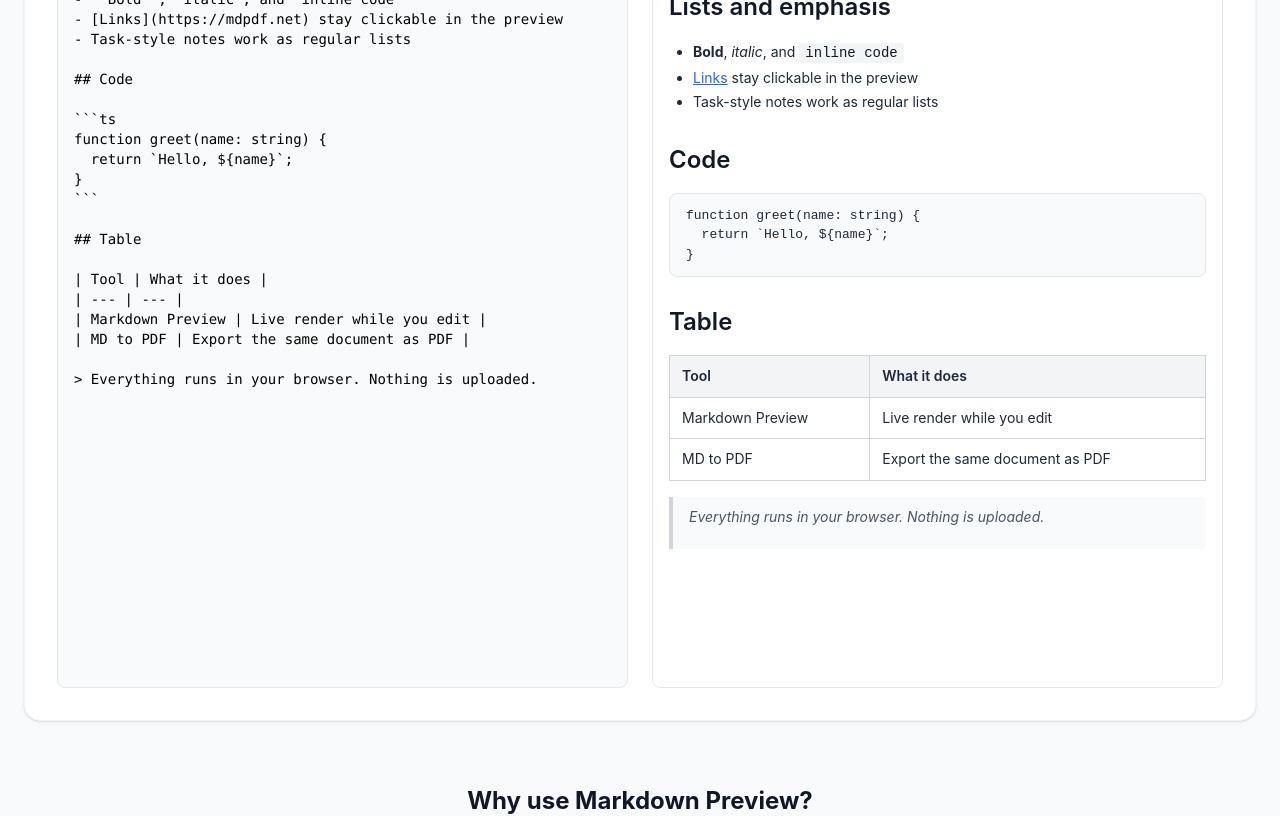
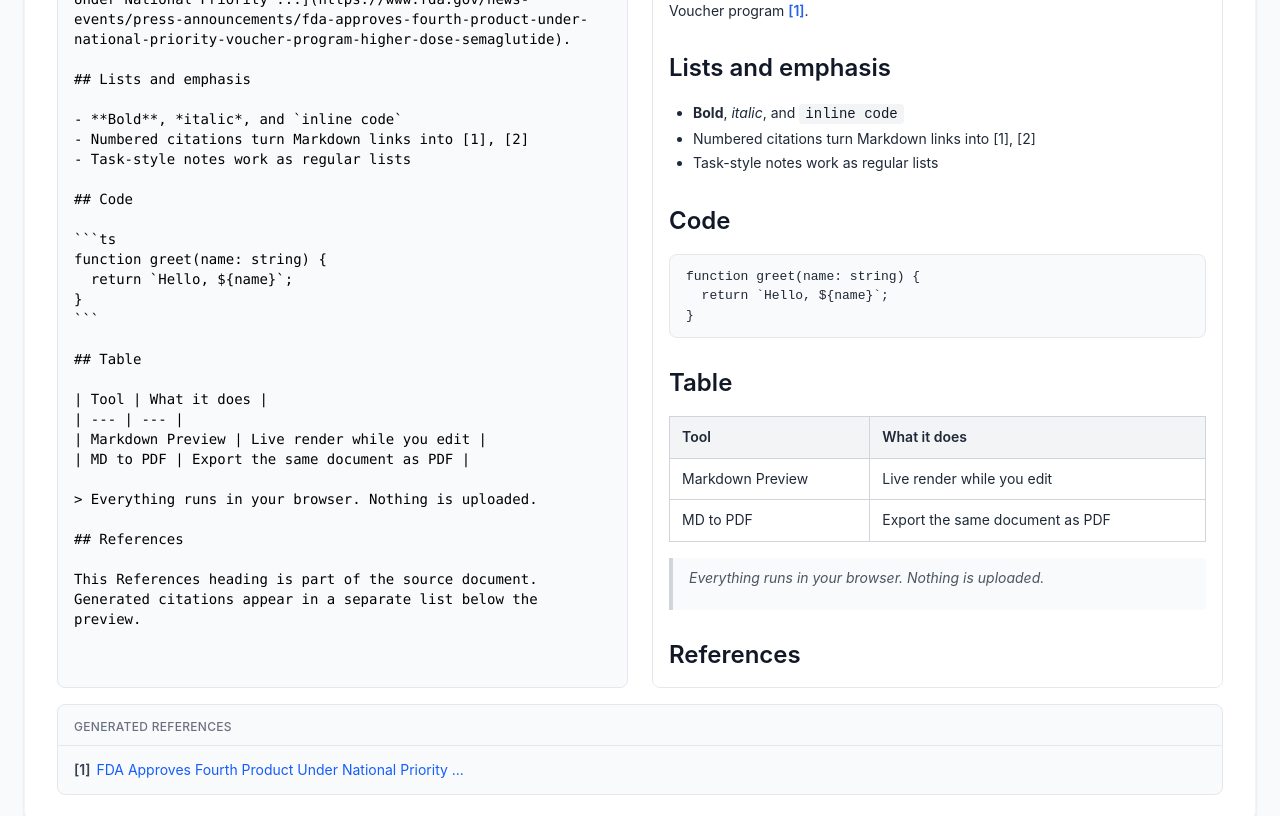
Before and after one commit to fishisnow/mdpdf, a Next.js app: page /markdown-preview in a window 1280 px wide. Shown: the part 580-1396 px from the top of the page. Built offline with nearby package versions, Linux system fonts and the light colour scheme.

Commit message:
refactor: 优化引用展示

```diff
--- a/app/globals.css
+++ b/app/globals.css
@@ -125,6 +125,16 @@
   color: rgb(29 78 216);
 }
 
+.markdown-preview a.md-cite {
+  font-weight: 600;
+  text-decoration: none;
+  white-space: nowrap;
+}
+
+.markdown-preview a.md-cite:hover {
+  text-decoration: underline;
+}
+
 .print-document {
   width: 100%;
   max-width: 840px;
--- a/app/markdown-preview/page.tsx
+++ b/app/markdown-preview/page.tsx
@@ -6,6 +6,7 @@ import Link from "next/link";
 import ViewModeToggle, { type ResultViewMode } from "@/components/ViewModeToggle";
 import MoreTools from "@/components/MoreTools";
 import { trackEvent } from "@/lib/analytics";
+import type { MarkdownCitation } from "@/lib/markdown-citations";
 import { downloadTextFile, workspacePaneHeight } from "@/lib/tools";
 
 const MarkdownHtmlPreview = dynamic(() => import("@/components/MarkdownHtmlPreview"), {
@@ -21,10 +22,12 @@ const DEFAULT_MARKDOWN = `# Markdown Preview
 
 Write on the left. The rendered document updates as you type.
 
+The FDA approved a higher-dose semaglutide product under the National Priority Voucher program [FDA Approves Fourth Product Under National Priority ...](https://www.fda.gov/news-events/press-announcements/fda-approves-fourth-product-under-national-priority-voucher-program-higher-dose-semaglutide).
+
 ## Lists and emphasis
 
 - **Bold**, *italic*, and \`inline code\`
-- [Links](https://mdpdf.net) stay clickable in the preview
+- Numbered citations turn Markdown links into [1], [2]
 - Task-style notes work as regular lists
 
 ## Code
@@ -43,6 +46,10 @@ function greet(name: string) {
 | MD to PDF | Export the same document as PDF |
 
 > Everything runs in your browser. Nothing is uploaded.
+
+## References
+
+This References heading is part of the source document. Generated citations appear in a separate list below the preview.
 `;
 
 const PREVIEW_CLASS =
@@ -63,7 +70,7 @@ const faqs = [
   },
   {
     question: "Which Markdown features are supported?",
-    answer: "GitHub-flavored Markdown is supported, including headings, lists, tables, code blocks, and blockquotes.",
+    answer: "GitHub-flavored Markdown is supported, including headings, lists, tables, code blocks, and blockquotes. With Numbered citations on, [title](url) links render as [1], [2]. Generated references appear in a separate list below the preview, so any References already in the source stay in the document.",
   },
 ] as const;
 
@@ -73,6 +80,8 @@ export default function MarkdownPreviewPage() {
   const [copyState, setCopyState] = useState<"idle" | "copied">("idle");
   const [isFullscreen, setIsFullscreen] = useState(false);
   const [viewMode, setViewMode] = useState<ResultViewMode>("split");
+  const [numberedCitations, setNumberedCitations] = useState(true);
+  const [citations, setCitations] = useState<MarkdownCitation[]>([]);
   const [openFaq, setOpenFaq] = useState<number | null>(0);
   const viewerRef = useRef<HTMLDivElement | null>(null);
   const fileInputRef = useRef<HTMLInputElement | null>(null);
@@ -111,6 +120,10 @@ export default function MarkdownPreviewPage() {
     downloadTextFile(markdown, `${safe}.md`, "text/markdown");
     trackEvent("markdown_preview_download", { file_name: `${safe}.md`, input_length: markdown.length });
   };
+
+  const handleCitationsChange = useCallback((next: MarkdownCitation[]) => {
+    setCitations(next);
+  }, []);
 
   const handleOpenFile = async (file: File) => {
     const text = await file.text();
@@ -204,6 +217,15 @@ export default function MarkdownPreviewPage() {
                 placeholder="preview"
               />
               <span className="shrink-0 text-sm text-gray-400">.md</span>
+              <label className="inline-flex items-center gap-2 text-sm text-gray-700">
+                <input
+                  type="checkbox"
+                  checked={numberedCitations}
+                  onChange={(event) => setNumberedCitations(event.target.checked)}
+                  className="rounded border-gray-300 text-blue-600 focus:ring-blue-500"
+                />
+                Numbered citations
+              </label>
             </div>
             {toolbar}
           </div>
@@ -228,10 +250,38 @@ export default function MarkdownPreviewPage() {
             <div className={previewColumnClass}>
               <span className="mb-2 shrink-0 text-xs font-medium uppercase tracking-wide text-gray-500">Preview</span>
               <div className="flex min-h-0 w-full flex-1 flex-col overflow-hidden rounded-lg border border-gray-200 bg-white">
-                <MarkdownHtmlPreview markdown={markdown} className={PREVIEW_CLASS} />
+                <MarkdownHtmlPreview
+                  markdown={markdown}
+                  className={PREVIEW_CLASS}
+                  numberedCitations={numberedCitations}
+                  onCitationsChange={handleCitationsChange}
+                />
               </div>
             </div>
           </div>
+
+          {numberedCitations && citations.length > 0 && (
+            <aside className="mt-4 shrink-0 rounded-lg border border-gray-200 bg-gray-50">
+              <div className="border-b border-gray-200 px-4 py-2">
+                <span className="text-xs font-medium uppercase tracking-wide text-gray-500">Generated references</span>
+              </div>
+              <ol className="max-h-48 space-y-2 overflow-auto px-4 py-3 text-sm text-gray-800">
+                {citations.map((citation) => (
+                  <li key={`${citation.index}-${citation.href}`} className="leading-6">
+                    <span className="mr-1.5 font-semibold text-gray-700">[{citation.index}]</span>
+                    <a
+                      href={citation.href}
+                      target="_blank"
+                      rel="noopener noreferrer"
+                      className="text-blue-600 hover:underline"
+                    >
+                      {citation.label}
+                    </a>
+                  </li>
+                ))}
+              </ol>
+            </aside>
+          )}
         </div>
       </div>
 
--- a/components/MarkdownHtmlPreview.tsx
+++ b/components/MarkdownHtmlPreview.tsx
@@ -1,7 +1,8 @@
 "use client";
 
 import { memo, useEffect, useMemo, useState } from "react";
-import { parseMarkdownToHtmlUnsafe } from "@/lib/markdown-to-html";
+import type { MarkdownCitation } from "@/lib/markdown-citations";
+import { parseMarkdownDocument } from "@/lib/markdown-to-html";
 import { sanitizeMarkdownHtml } from "@/lib/sanitize-markdown-html";
 
 /** 超过此长度在 Worker 中解析 Markdown，避免阻塞主线程（全屏、滚动等） */
@@ -15,14 +16,29 @@ function previewRootClass(extra?: string) {
 }
 
 const MarkdownHtmlPreview = memo(
-  function MarkdownHtmlPreview({ markdown, className }: { markdown: string; className?: string }) {
-    const smallHtml = useMemo(() => {
+  function MarkdownHtmlPreview({
+    markdown,
+    className,
+    numberedCitations = false,
+    onCitationsChange,
+  }: {
+    markdown: string;
+    className?: string;
+    numberedCitations?: boolean;
+    onCitationsChange?: (citations: MarkdownCitation[]) => void;
+  }) {
+    const smallDoc = useMemo(() => {
       if (markdown.length > WORKER_THRESHOLD) return null;
-      return sanitizeMarkdownHtml(parseMarkdownToHtmlUnsafe(markdown));
-    }, [markdown]);
+      const parsed = parseMarkdownDocument(markdown, { numberedCitations });
+      return { html: sanitizeMarkdownHtml(parsed.html), citations: parsed.citations };
+    }, [markdown, numberedCitations]);
 
     const [largeHtml, setLargeHtml] = useState<string | null>(null);
     const [error, setError] = useState<string | null>(null);
+
+    useEffect(() => {
+      if (smallDoc) onCitationsChange?.(smallDoc.citations);
+    }, [smallDoc, onCitationsChange]);
 
     useEffect(() => {
       if (markdown.length <= WORKER_THRESHOLD) {
@@ -33,15 +49,19 @@ const MarkdownHtmlPreview = memo(
 
       setLargeHtml(null);
       setError(null);
+      onCitationsChange?.([]);
       let cancelled = false;
       let worker: Worker | null = null;
 
       const runOnMainWhenIdle = () => {
         if (cancelled) return;
         try {
-          const raw = parseMarkdownToHtmlUnsafe(markdown);
-          const safe = sanitizeMarkdownHtml(raw);
-          if (!cancelled) setLargeHtml(safe);
+          const parsed = parseMarkdownDocument(markdown, { numberedCitations });
+          const safe = sanitizeMarkdownHtml(parsed.html);
+          if (!cancelled) {
+            setLargeHtml(safe);
+            onCitationsChange?.(parsed.citations);
+          }
         } catch (e) {
           if (!cancelled) setError(e instanceof Error ? e.message : "Preview failed");
         }
@@ -57,13 +77,16 @@ const MarkdownHtmlPreview = memo(
         };
       }
 
-      worker.onmessage = (e: MessageEvent<{ ok: boolean; html?: string; error?: string }>) => {
+      worker.onmessage = (
+        e: MessageEvent<{ ok: boolean; html?: string; citations?: MarkdownCitation[]; error?: string }>,
+      ) => {
         if (cancelled) return;
         worker?.terminate();
         worker = null;
         if (e.data.ok && e.data.html !== undefined) {
           try {
             setLargeHtml(sanitizeMarkdownHtml(e.data.html));
+            onCitationsChange?.(e.data.citations ?? []);
           } catch {
             setError("Preview sanitize failed");
           }
@@ -79,7 +102,7 @@ const MarkdownHtmlPreview = memo(
       };
 
       try {
-        worker.postMessage({ markdown });
+        worker.postMessage({ markdown, numberedCitations });
       } catch {
         requestIdleCallback(runOnMainWhenIdle);
       }
@@ -88,10 +111,10 @@ const MarkdownHtmlPreview = memo(
         cancelled = true;
         worker?.terminate();
       };
-    }, [markdown]);
+    }, [markdown, numberedCitations, onCitationsChange]);
 
     if (markdown.length <= WORKER_THRESHOLD) {
-      return <div className={previewRootClass(className)} dangerouslySetInnerHTML={{ __html: smallHtml ?? "" }} />;
+      return <div className={previewRootClass(className)} dangerouslySetInnerHTML={{ __html: smallDoc?.html ?? "" }} />;
     }
 
     if (error) {
@@ -108,7 +131,11 @@ const MarkdownHtmlPreview = memo(
 
     return <div className={previewRootClass(className)} dangerouslySetInnerHTML={{ __html: largeHtml }} />;
   },
-  (prev, next) => prev.markdown === next.markdown && prev.className === next.className,
+  (prev, next) =>
+    prev.markdown === next.markdown &&
+    prev.className === next.className &&
+    prev.numberedCitations === next.numberedCitations &&
+    prev.onCitationsChange === next.onCitationsChange,
 );
 
 export default MarkdownHtmlPreview;
--- /dev/null
+++ b/lib/markdown-citations.ts
@@ -0,0 +1,52 @@
+import { Marked } from "marked";
+
+export type MarkdownCitation = {
+  index: number;
+  href: string;
+  label: string;
+};
+
+export type MarkdownCitationParseResult = {
+  html: string;
+  citations: MarkdownCitation[];
+};
+
+function escapeHtml(value: string): string {
+  return value.replace(/&/g, "&amp;").replace(/</g, "&lt;").replace(/>/g, "&gt;").replace(/"/g, "&quot;");
+}
+
+function isHttpUrl(href: string): boolean {
+  return /^https?:\/\//i.test(href);
+}
+
+/** Render `[title](url)` citations as [1] [2]. Does not append a references section. Skips autolinks and code. */
+export function parseMarkdownWithNumberedCitations(markdown: string): MarkdownCitationParseResult {
+  const citations: MarkdownCitation[] = [];
+  const hrefToIndex = new Map<string, number>();
+  const parser = new Marked();
+  parser.setOptions({ gfm: true, breaks: true });
+  parser.use({
+    renderer: {
+      link({ href, text }) {
+        if (!href || !isHttpUrl(href) || !text || text === href) return false;
+
+        const key = href.trim();
+        let index = hrefToIndex.get(key);
+        if (index === undefined) {
+          index = citations.length + 1;
+          hrefToIndex.set(key, index);
+          citations.push({ index, href: key, label: text });
+        }
+
+        return `<a class="md-cite" href="${escapeHtml(key)}" title="${escapeHtml(text)}">[${index}]</a>`;
+      },
+    },
+  });
+
+  const result = parser.parse(markdown, { async: false });
+  if (typeof result !== "string") {
+    throw new Error("Unexpected async markdown parse");
+  }
+
+  return { html: result, citations };
+}
--- a/lib/markdown-to-html.ts
+++ b/lib/markdown-to-html.ts
@@ -1,4 +1,14 @@
 import { marked } from "marked";
+import { parseMarkdownWithNumberedCitations, type MarkdownCitation } from "./markdown-citations";
+
+export type MarkdownToHtmlOptions = {
+  numberedCitations?: boolean;
+};
+
+export type MarkdownDocument = {
+  html: string;
+  citations: MarkdownCitation[];
+};
 
 let configured = false;
 
@@ -8,12 +18,20 @@ function ensureMarkedConfigured() {
   configured = true;
 }
 
-/** 将 Markdown 转为 HTML（不做 XSS 清洗，调用方需再 sanitize） */
-export function parseMarkdownToHtmlUnsafe(markdown: string): string {
+export function parseMarkdownDocument(markdown: string, options: MarkdownToHtmlOptions = {}): MarkdownDocument {
+  if (options.numberedCitations) {
+    return parseMarkdownWithNumberedCitations(markdown);
+  }
+
   ensureMarkedConfigured();
   const result = marked.parse(markdown, { async: false });
   if (typeof result !== "string") {
     throw new Error("Unexpected async markdown parse");
   }
-  return result;
+  return { html: result, citations: [] };
 }
+
+/** 将 Markdown 转为 HTML（不做 XSS 清洗，调用方需再 sanitize） */
+export function parseMarkdownToHtmlUnsafe(markdown: string, options: MarkdownToHtmlOptions = {}): string {
+  return parseMarkdownDocument(markdown, options).html;
+}
--- a/workers/markdown-html.worker.ts
+++ b/workers/markdown-html.worker.ts
@@ -1,16 +1,13 @@
 /// <reference lib="webworker" />
 
-import { marked } from "marked";
+import { parseMarkdownDocument } from "@/lib/markdown-to-html";
 
-marked.setOptions({ gfm: true, breaks: true });
-
-self.onmessage = (e: MessageEvent<{ markdown: string }>) => {
+self.onmessage = (e: MessageEvent<{ markdown: string; numberedCitations?: boolean }>) => {
   try {
-    const html = marked.parse(e.data.markdown, { async: false });
-    if (typeof html !== "string") {
-      throw new Error("Unexpected async markdown parse");
-    }
-    self.postMessage({ ok: true as const, html });
+    const { html, citations } = parseMarkdownDocument(e.data.markdown, {
+      numberedCitations: e.data.numberedCitations,
+    });
+    self.postMessage({ ok: true as const, html, citations });
   } catch (err) {
     self.postMessage({
       ok: false as const,
```
